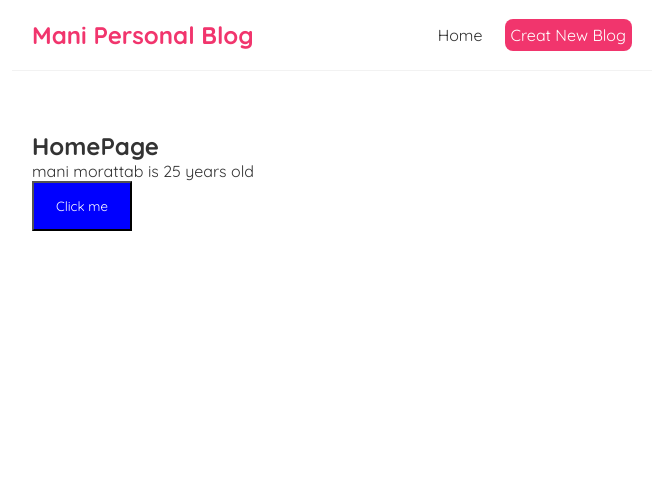
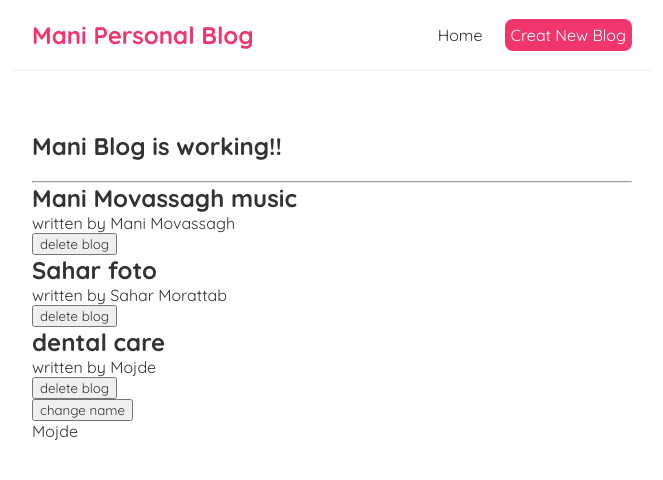
Before and after one commit to manimovassagh/react, a React (Create React App) app: page / in a window 1280 px wide. Shown: the top 480 px of the page, without its empty margins (308-971 px from the left). Built offline with nearby package versions, Linux system fonts and the light colour scheme.

Commit message:
Add files via upload

```diff
--- a/public/index.html
+++ b/public/index.html
@@ -5,39 +5,13 @@
     <link rel="icon" href="%PUBLIC_URL%/favicon.ico" />
     <meta name="viewport" content="width=device-width, initial-scale=1" />
     <meta name="theme-color" content="#000000" />
-    <meta
-      name="description"
-      content="Web site created using create-react-app"
-    />
-    <link rel="apple-touch-icon" href="%PUBLIC_URL%/logo192.png" />
-    <!--
-      manifest.json provides metadata used when your web app is installed on a
-      user's mobile device or desktop. See https://developers.google.com/web/fundamentals/web-app-manifest/
-    -->
-    <link rel="manifest" href="%PUBLIC_URL%/manifest.json" />
-    <!--
-      Notice the use of %PUBLIC_URL% in the tags above.
-      It will be replaced with the URL of the `public` folder during the build.
-      Only files inside the `public` folder can be referenced from the HTML.
+        <link rel="manifest" href="%PUBLIC_URL%/manifest.json" />
 
-      Unlike "/favicon.ico" or "favicon.ico", "%PUBLIC_URL%/favicon.ico" will
-      work correctly both with client-side routing and a non-root public URL.
-      Learn how to configure a non-root public URL by running `npm run build`.
-    -->
-    <title>React App</title>
+    <title>Mani Blog</title>
   </head>
   <body>
-    <noscript>You need to enable JavaScript to run this app.</noscript>
+
     <div id="root"></div>
-    <!--
-      This HTML file is a template.
-      If you open it directly in the browser, you will see an empty page.
 
-      You can add webfonts, meta tags, or analytics to this file.
-      The build step will place the bundled scripts into the <body> tag.
-
-      To begin the development, run `npm start` or `yarn start`.
-      To create a production bundle, use `npm run build` or `yarn build`.
-    -->
   </body>
 </html>
--- a/src/App.js
+++ b/src/App.js
@@ -5,13 +5,10 @@ import Home from "./Home";
 function App() {
   return (
     <div className="App">
-
         <Navbar />
-
       <div className="content">
-        <Home />
+        <Home/>
       </div>
-
     </div>
   );
 }
--- /dev/null
+++ b/src/BlogList.js
@@ -0,0 +1,21 @@
+
+
+const BlogList = ({blogs,title,handleDelete}) => {
+
+  return (
+    <div className="blog-list">
+      <h2>{title}</h2>
+      <br/>
+      <hr/>
+      {blogs.map((blog) => (
+        <div className="blog-preview" key={blog.id}>
+          <h2>{blog.title}</h2>
+          <p>written by {blog.author}</p>
+          <button onClick={()=>handleDelete(blog.id)}>delete blog</button>
+        </div>
+      ))}
+    </div>
+  );
+}
+
+export default BlogList;
--- a/src/Home.js
+++ b/src/Home.js
@@ -1,25 +1,39 @@
-import { useState } from "react";
+import { useState ,useEffect} from "react";
+import BlogList from "./BlogList";
+
+//تعریف لیست وبلاگ های ما به صورت یک اری در آبحکت
+const Home = () => {
+  const [blogs,setBlogs]=useState([
+    {title:'Mani Movassagh music',body:'i like iranian classic music',author:'Mani Movassagh',id:'1'},
+    {title:'Sahar foto',body:'sahar like fotographi',author:'Sahar Morattab',id:'2'},
+    {title:'dental care',body:'i like implants and dental',author:'Mojde',id:'3'}
+
+  ]);
+  const [name,setName]=useState('Mojde');
+
+
+  const handleDelete=(id)=>{
+    const newBlogs=blogs.filter(blog=>blog.id !==id)
+    setBlogs(newBlogs)
+
+  }
+
+useEffect(()=>{
+console.log('use effect ran');
+console.log(name);
+},[name])
 
 
 
-const Home = () => {
-  const familhy="morattab"
-  // let name ='mani';
-  const [name, setName] = useState("mani");
-  const[age,setAge]=useState(25);
-  const handleClick = () => {
-    setName("sahar");
-    setAge(30);
-
-  };
-
+  //return datas base on arrays and objects methods
   return (
     <div className="home">
-      <h2>HomePage</h2>
-      <p>{name} {familhy} is {age} years old</p>
-      <button style={{backgroundColor:'blue',color:'white',width:'100px',height:'50px',borderRadius:'100'}} onClick={handleClick}>Click me</button>
-    </div>
+    <BlogList handleDelete={handleDelete} blogs={blogs} title="Mani Blog is working!!"/>
+    <button onClick={()=>setName('mahshid')}>change name</button>
+    <p>{name}</p>
+        </div>
   );
-};
+ }
 
-export default Home;
+
+ export default Home;
--- a/src/index.js
+++ b/src/index.js
@@ -10,7 +10,3 @@ ReactDOM.render(
   </React.StrictMode>,
   document.getElementById('root')
 );
-
-// If you want to start measuring performance in your app, pass a function
-// to log results (for example: reportWebVitals(console.log))
-// or send to an analytics endpoint. Learn more: https://bit.ly/CRA-vitals
```
